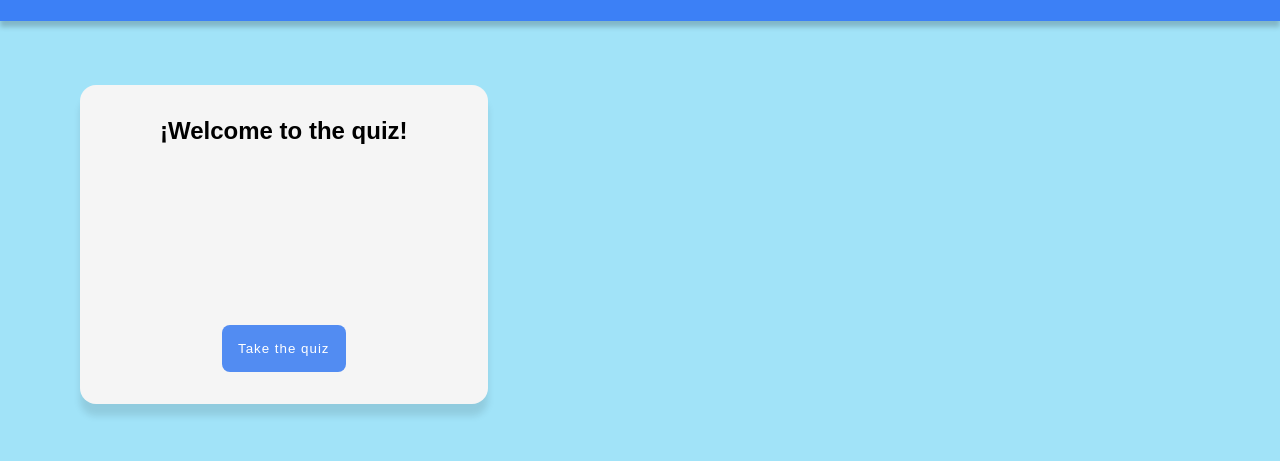
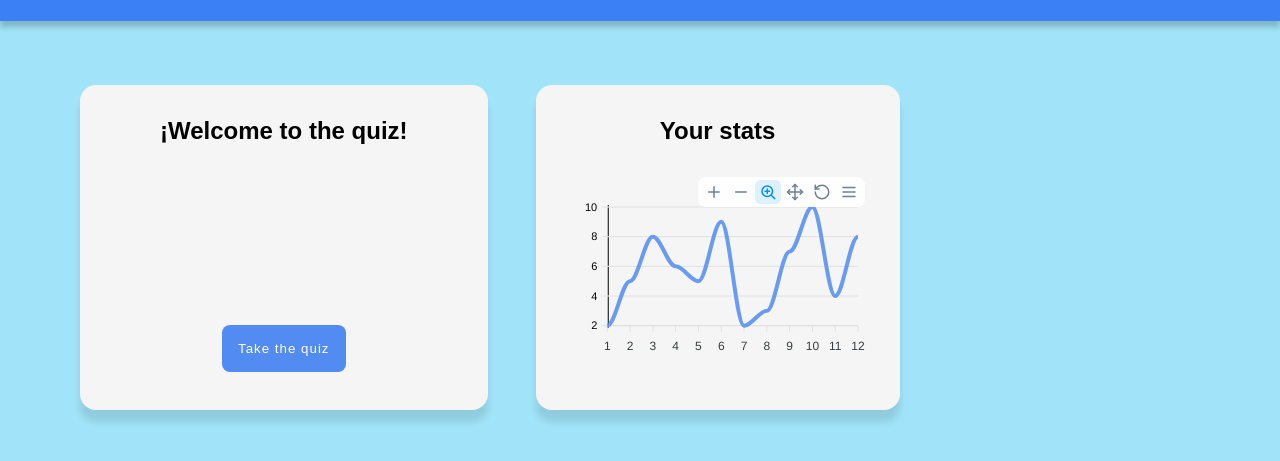
Before and after one commit to IkerPrieto/Quiz-colab, a plain HTML site: page home.html in a window 1280 px wide. Shown: the part 69-530 px from the top of the page. Drawn offline with nearby package versions, Linux system fonts and the light colour scheme.

Commit message:
Creación de stats y modificaciones en los otros htm

```diff
--- a/home.html
+++ b/home.html
@@ -5,6 +5,8 @@
     <meta name="viewport" content="width=device-width, initial-scale=1.0">
     <title>Quiz</title>
     <link rel="stylesheet" href="styles.css">
+    <script src="https://cdn.jsdelivr.net/npm/apexcharts"></script>
+    <script src="stats.js" defer></script>
 </head>
 <body>
     <header class="header">
@@ -13,9 +15,18 @@
 
     <main class="main-content">
         <aside class="aside">
-            <div class="container">
+            <div class="container" id="quiz">
                 <h2>¡Welcome to the quiz!</h2>
                 <button id="btnStart">Take the quiz</button>
+            </div>
+        </aside>
+
+        <aside class="aside">
+            <div class="chart-container">
+                <h2>Your stats</h2>
+                <section id="chart">
+
+                </section>
             </div>
         </aside>
     </main>
--- /dev/null
+++ b/stats.js
@@ -0,0 +1,43 @@
+let options = {
+    chart: {
+      type: "line",
+      stacked: false
+    },
+    dataLabels: {
+      enabled: false
+    },
+    colors: ["#528cf2"],
+    series: [
+      {
+        name: "Result",
+        data: [2, 5, 8, 6, 5, 9, 2, 3, 7, 10, 4, 8]
+      }
+    ],
+    stroke: {
+      curve:"smooth",
+      width: [4, 4]
+    },
+    xaxis: {
+      categories: [1, 2, 3, 4, 5, 6, 7, 8, 9, 10, 11, 12]
+    },
+    yaxis: [
+      {
+        axisTicks: {
+          show: true
+        },
+        axisBorder: {
+          show: true,
+          color: "black"
+        },
+        labels: {
+          style: {
+            colors: "black"
+          }
+        }
+      }
+    ]
+  };
+
+  let chart = new ApexCharts(document.querySelector("#chart"), options);
+
+  chart.render();
--- a/styles.css
+++ b/styles.css
@@ -25,6 +25,7 @@ body {
     display: flex;
     padding-top: 4rem;
     padding-left: 5rem;
+    gap: 3rem;
     width: 100%;
 }
 
@@ -69,6 +70,16 @@ body {
     align-items: center;
     gap: 180px;
     padding: 1rem 4rem 1rem 4rem;
+}
+
+.chart-container {
+    display: flex;
+    flex-direction: column;
+    flex: 1;
+    gap: 2rem;
+    align-content: center;
+    align-items: center;
+    padding: 1rem;
 }
 
 .questions-container {
@@ -162,7 +173,7 @@ button:hover {
 }
 
 #btnPlayAgain {
-    background-color: rgb(82, 140, 242);
+    background-color: hsl(218, 86%, 64%);
     padding: 2vh;
     margin-right: 15rem;
     align-self: center;
```
Also changed, not shown: question.html (+5 -5 lines), images/Number0.png (added).
